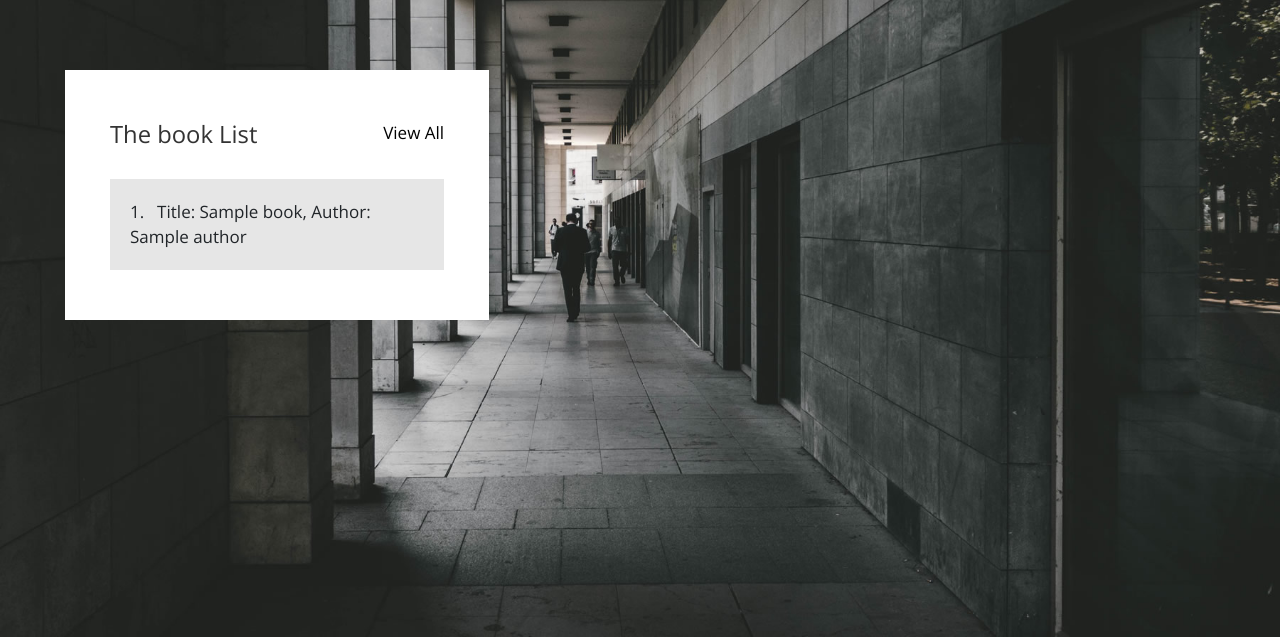
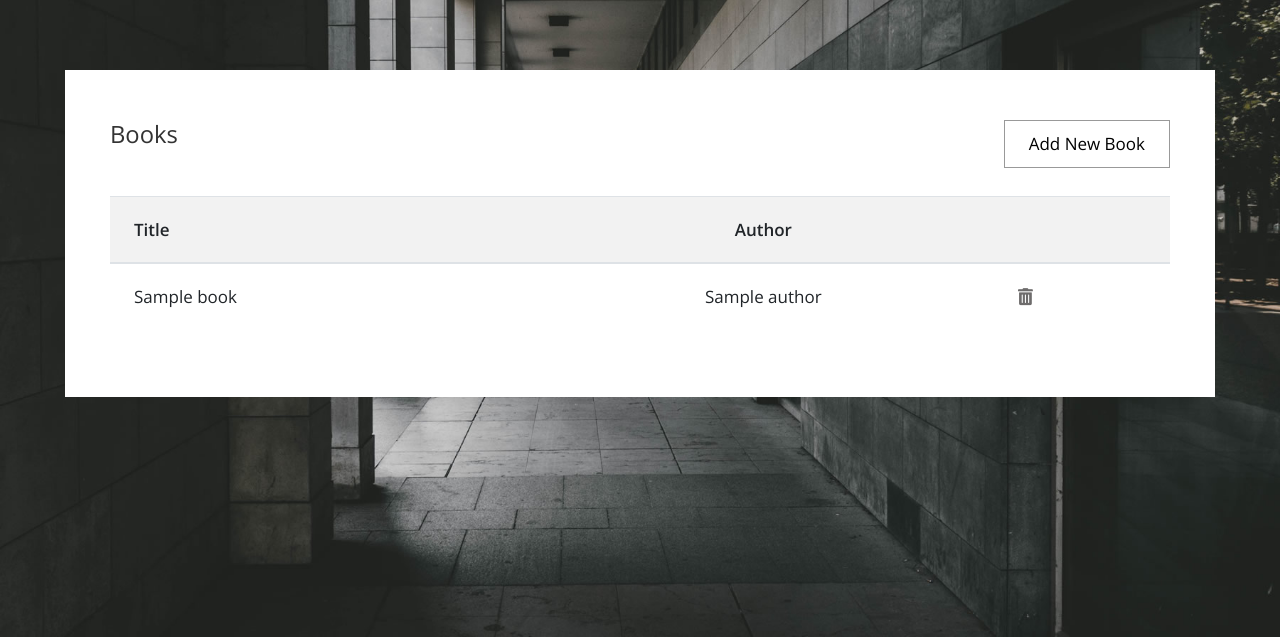
Before and after one commit to SVDotsenko/portfolio-project-4, a Django app: page / in a window 1280 px wide. Shown: the part 150-787 px from the top of the page. Run offline with Django 4.2, Linux system fonts and the light colour scheme; tables that the repository leaves empty hold one stand-in row (values such as "Sample post"); some libraries are stand-ins or nearby versions.

Commit message:
The book page is formated

```diff
--- a/blog/templates/blog/index.html
+++ b/blog/templates/blog/index.html
@@ -2,25 +2,40 @@
 {% block content %}
 
     <div class="row tm-content-row tm-mt-big">
-        <div class="tm-col tm-col-big">
+        <div class="col-xl-12 col-lg-12 tm-md-12 tm-sm-12 tm-col">
             <div class="bg-white tm-block h-100">
                 <div class="row">
-                    <div class="col-8">
-                        <h2 class="tm-block-title d-inline-block">The book List</h2>
+                    <div class="col-md-8 col-sm-12">
+                        <h2 class="tm-block-title d-inline-block">Books</h2>
 
                     </div>
-                    <div class="col-4 text-right">
-                        <a href="products.html" class="tm-link-black">View All</a>
+                    <div class="col-md-4 col-sm-12 text-right">
+                        <a href="add-product.html" class="btn btn-small btn-primary">Add New Book</a>
                     </div>
                 </div>
-                <ol class="tm-list-group tm-list-group-alternate-color tm-list-group-pad-big">
-                    {% for post in object_list %}
-                        <li class="tm-list-group-item">
-                            Title: {{post.title}},       Author: {{post.author.name}}
-                        </li>
-                    {% endfor %}
-                </ol>
+                <div class="table-responsive">
+                    <table class="table table-hover table-striped tm-table-striped-even mt-3">
+                        <thead>
+                        <tr class="tm-bg-gray">
+                            <th scope="col">Title</th>
+                            <th scope="col" class="text-center">Author</th>
+                            <th scope="col">&nbsp;</th>
+                        </tr>
+                        </thead>
+                        <tbody>
+
+                        {% for book in object_list %}
+                        <tr>
+                            <td class="tm-product-name">{{book.title}}</td>
+                            <td class="text-center">{{book.author.name}}</td>
+                            <td><i class="fas fa-trash-alt tm-trash-icon"></i></td>
+                        </tr>
+                        {% endfor %}
+                        </tbody>
+                    </table>
+                </div>
             </div>
         </div>
     </div>
+
 {% endblock %}
```
